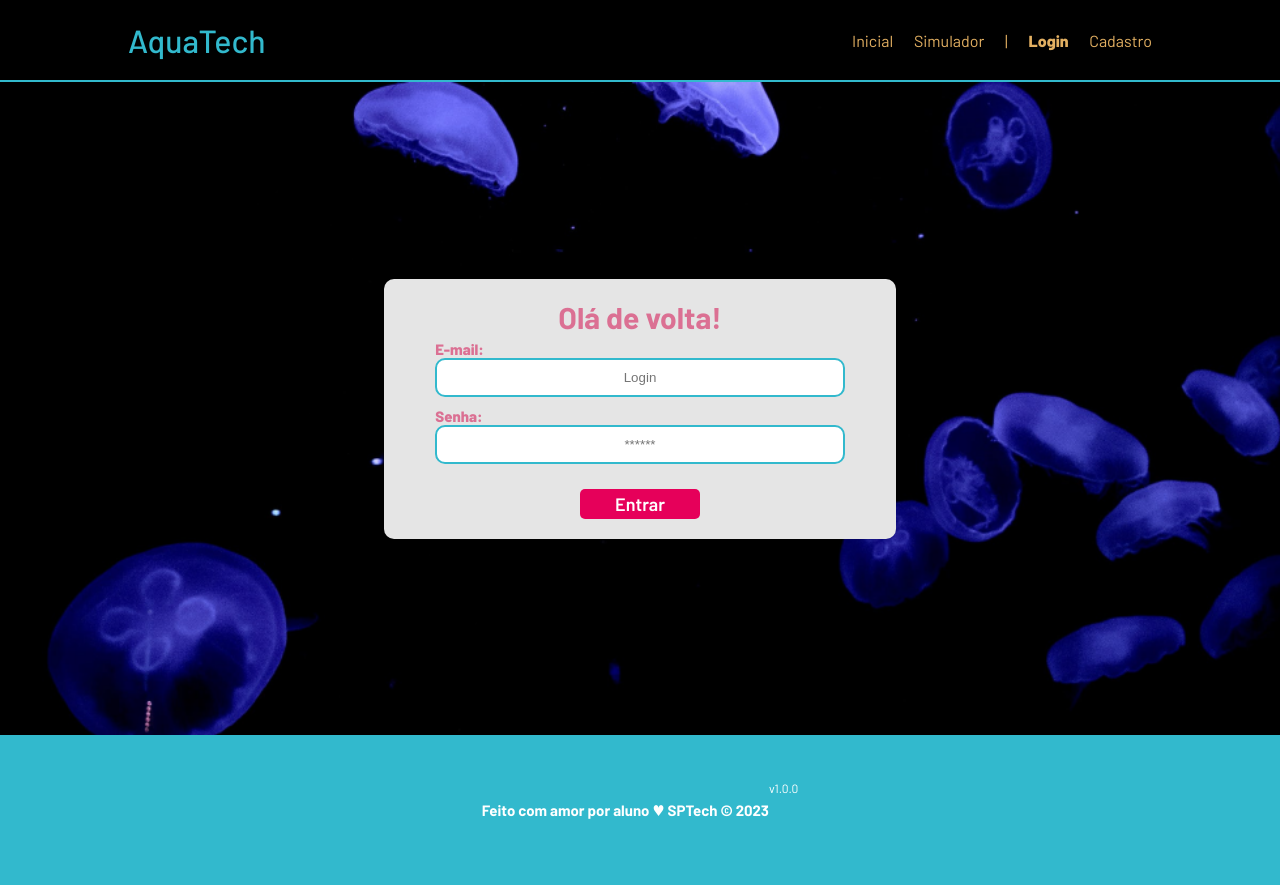
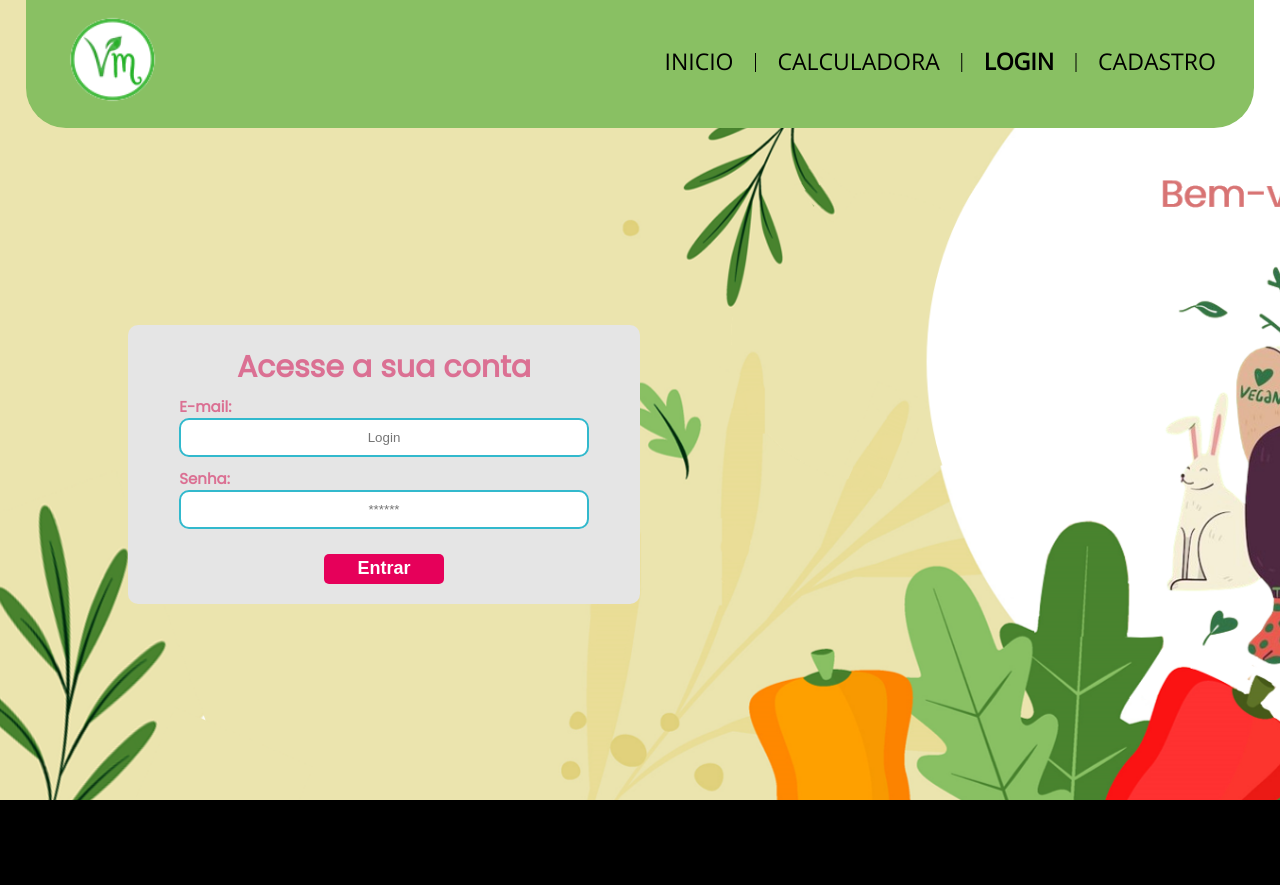
Before and after one commit to JulianaFreires/Projeto-VeggieMania, a website: page VeggieMania/web-data-viz/public/login.html in a window 1280 px wide. After the commit the page ends 800 px from the top, so only its background shows below. Drawn offline with Linux system fonts and the light colour scheme.

Commit message:
CSS login e cadastro e home

```diff
--- a/VeggieMania/web-data-viz/public/css/estilo inicio.css
+++ b/VeggieMania/web-data-viz/public/css/estilo inicio.css
@@ -323,7 +323,7 @@ button {
   height: 13%;
   width: 100%;
   text-align: center;
-  font-size: 32px;
+  font-size: 30px;
   font-weight: bold;
 }
 
@@ -337,10 +337,13 @@ button {
 }
 
 .quadro p {
+  height: 80%;
   font-weight: bold;
   font-size: 16px;
-  border: 1px solid black;
+  background-color: white;
   text-align: center;
+  border-top: 1px solid black;
+  border-bottom: 1px solid black;
 }
 
 
@@ -364,40 +367,45 @@ button {
 }
 
 .quadrante1 {
-  height: 50%;
+  height: 49%;
   width: 100%;
   display: flex;
   flex-direction: row;
   justify-content: center;
   text-align: center;
+  margin-bottom: 2%;
+
 }
 
 .quadrante2 {
-  height: 50%;
+  height: 49%;
   width: 100%;
   display: flex;
   flex-direction: row;
   justify-content: center;
   text-align: center;
+  margin-bottom: 2%;
 }
 
 
 .quadrante3 {
-  height: 50%;
+  height: 49%;
   width: 100%;
   display: flex;
   flex-direction: row;
   justify-content: center;
   text-align: center;
+  margin-bottom: 2%;
 }
 
 .quadrante4 {
-  height: 50%;
+  height: 49%;
   width: 100%;
   display: flex;
   flex-direction: row;
   justify-content: center;
   text-align: center;
+  margin-bottom: 2%;
 }
 
 .imgq {
@@ -418,6 +426,8 @@ button {
   justify-content: center;
   text-align: start;
   margin: 0 2% 0 2%;
+  border: 1px solid black;
+
 }
 
 
@@ -601,7 +611,7 @@ button {
   flex-direction: column;
 }
 
-.tituloc{
+.tituloc5{
   height: 12%;
   width: 100%;
   display: flex;
@@ -610,10 +620,10 @@ button {
   justify-content: center;
   font-size: 21px;
   font-weight: bold;
-  background-color: #9dce7a;
+  background-color: #ffa735;
+  border-radius: 10px;
 }
-
-.titulocc{
+.tituloc4{
   height: 12%;
   width: 100%;
   display: flex;
@@ -622,7 +632,48 @@ button {
   justify-content: center;
   font-size: 21px;
   font-weight: bold;
-  background-color: #9dce7a;
+  background-color: #ff3c35;
+  border-radius: 10px;
+
+}
+.tituloc3{
+  height: 12%;
+  width: 100%;
+  display: flex;
+  flex-direction: row;
+  align-items: center;
+  justify-content: center;
+  font-size: 21px;
+  font-weight: bold;
+  background-color: #e2c626;
+  border-radius: 10px;
+
+}
+.tituloc2{
+  height: 12%;
+  width: 100%;
+  display: flex;
+  flex-direction: row;
+  align-items: center;
+  justify-content: center;
+  font-size: 21px;
+  font-weight: bold;
+  background-color: rgb(157, 90, 157);
+  border-radius: 10px;
+
+}
+
+.tituloc1{
+  height: 12%;
+  width: 100%;
+  display: flex;
+  flex-direction: row;
+  align-items: center;
+  justify-content: center;
+  font-size: 21px;
+  font-weight: bold;
+  background-color: #66a7ec;
+  border-radius: 10px;
   margin-top: 6%;
 }
 
@@ -660,26 +711,6 @@ button {
   align-items: center;
 }
 
-
-
-/* FOOTER */
-
-.footer {
-  background-color: #32b9cd;
-  height: 150px;
-  color: #fff;
-  display: flex;
-  font-size: 15px;
-}
-
-.footer .container {
-  justify-content: center;
-  text-align: center;
-}
-
-.footer .container .version {
-  font-size: 12px;
-}
 
 /* LOGIN */
 
--- a/VeggieMania/web-data-viz/public/css/estilo.css
+++ b/VeggieMania/web-data-viz/public/css/estilo.css
@@ -1,18 +1,124 @@
-@import url('https://fonts.googleapis.com/css2?family=Barlow:ital,wght@0,100;0,200;0,300;0,400;0,500;0,600;0,700;0,800;0,900;1,100;1,200;1,300;1,400;1,500;1,600;1,700;1,800;1,900&display=swap');
+
+@font-face {
+  font-family: Opens;
+  src: url(fonte/OpenSans-Regular.ttf)
+}
+
+@font-face {
+  font-family: Railey;
+  src: url(fonte/Railey-PersonalUse.ttf)
+}
+
+@font-face {
+  font-family: Poppins;
+  src: url(fonte/Poppins-Regular.ttf)
+}
 
 body {
   margin: 0;
   padding: 0;
-  font-family: 'Barlow', 'Segoe UI', 'Segoe UI', Tahoma, Geneva, Verdana, sans-serif;
+  scroll-behavior: smooth;
+  font-family: Poppins;
   background-color: black;
 }
 
-:root {
-  --tamanho-header: 80px;
-  --tamanho-banner: calc(100vh - var(--tamanho-header) - var(--tamanho-footer) - 2px);
-  --tamanho-simulador: calc(100vh - var(--tamanho-header) - var(--tamanho-footer) - 2px);
-  --tamanho-login: calc(100vh - var(--tamanho-header) - var(--tamanho-footer) - 2px);
-  --tamanho-footer: 65px;
+.inicio {
+  height: 100vh;
+  background-image: url(img/log.png);
+  display: flex;
+  flex-direction: column;
+  background-size: cover;
+  background-repeat: no-repeat;
+}
+
+.header {
+  height: 16%;
+  width: 100%;
+  display: flex;
+  flex-direction: row;
+  justify-content: center;
+
+}
+
+.header a {
+  text-decoration: none;
+  color: #000000;
+  font-family: Opens;
+  font-size: 23px;
+}
+
+.agora {
+  font-weight: 800;
+}
+
+.acessos ul li.agora {
+  color: #44BB3F;
+}
+
+.containerH {
+  width: 96%;
+  display: flex;
+  flex-direction: row;
+  justify-content: center;
+  background-color: #89C063;
+  border-radius: 0 0 5vh 5vh;
+}
+
+.caixaH {
+  width: 97%;
+  height: 95%;
+
+}
+
+.navbar {
+  width: 100%;
+  height: 100%;
+  display: flex;
+  justify-content: space-between;
+  color: #000000;
+}
+
+.logo {
+  width: 20%;
+  height: 100%;
+}
+
+.foto {
+  width: 50%;
+  height: 100%;
+  background-image: url(img/logo2.png);
+  background-size: cover;
+  background-repeat: no-repeat;
+}
+
+.acessos {
+  display: flex;
+  width: 70%;
+  height: 100%;
+  justify-content: right;
+  font-size: 20px;
+
+  font-family: OpenSans;
+}
+
+.acessos ul {
+  display: flex;
+  align-items: center;
+  justify-content: space-between;
+  list-style: none;
+}
+
+.acessos li {
+  padding-right: 20px;
+
+}
+
+
+.home {
+  flex-grow: 1;
+  /* p-oucpa o resto da div pai */
+  display: flex;
+  flex-direction: row;
 }
 
 .container {
@@ -21,128 +127,13 @@ body {
   margin: auto;
 }
 
-.header {
-  height: var(--tamanho-header);
-  border-bottom: 2px solid #32b9cd;
-}
-
-.header .container {
-  justify-content: space-between;
-  align-items: center;
-  height: 100%;
-}
-
-.header a {
-  text-decoration: none;
-  color: #e3b062;
-}
-
-.agora {
-  font-weight: 800;
-}
-
-.navbar {
-  width: 300px;
-  display: flex;
-  align-items: center;
-  justify-content: space-between;
-  list-style: none;
-  color: #e3b062;
-}
-
-.titulo {
-  color: #32b9cd;
-  width: fit-content;
-  font-weight: 500;
-}
-
-.header h1 {
-  margin: 0;
-}
-
-/* BANNER */
-
-.banner {
-  height: var(--tamanho-banner);
-  color: white;
-  background-image: url('../assets/imgs/bg-jelly-fish-para-home.png');
-  background-size: cover;
-}
-
-.banner .container {
-  justify-content: center;
-  align-items: center;
-  height: 100%;
-}
-
-.banner .container p {
-  width: 50%;
-  margin: 0;
-  padding: 0;
-  font-size: 36px;
-}
-
-.banner .container span {
-  font-weight: 800;
-}
-
-/* MISSÃO VISÃO VALORES */
-
-.social {
-  background-color: #e5e5e5;
-  display: flex;
-}
-
-.social .container {
-  justify-content: center;
-}
-
-.box img {
-  width: 170px;
-}
-
-.social .container .boxes {
-  display: flex;
-  justify-content: space-between;
-  width: 100%;
-  padding: 30px 0;
-}
-
-.social p {
-  text-align: center;
-}
-
-.box {
-  display: flex;
-  flex-direction: column;
-  align-items: center;
-}
-
 /* FOOTER */
 
-.footer {
-  background-color: #32b9cd;
-  height: 150px;
-  color: #fff;
-  display: flex;
-  font-size: 15px;
-}
-
-.footer .container {
-  justify-content: center;
-  text-align: center;
-}
-
-.footer .container .version {
-  font-size: 12px;
-}
 
 /* LOGIN */
 
 .login {
   height: var(--tamanho-login);
-  background-image: url('../assets/imgs/bg-jelly-fish-para-home.png');
-  background-size: cover;
 }
 
 .login .container {
@@ -308,11 +299,7 @@ input {
   color: white;
 }
 
-.simulador .container {
-  flex-direction: column;
-  overflow: scroll;
-  height: var(--tamanho-simulador);
-}
+
 
 /* ALERTA */
 
--- a/VeggieMania/web-data-viz/public/login.html
+++ b/VeggieMania/web-data-viz/public/login.html
@@ -6,42 +6,45 @@
     <meta http-equiv="X-UA-Compatible" content="IE=edge">
     <meta name="viewport" content="width=device-width, initial-scale=1.0">
 
-    <title>AquaTech | Login</title>
+    <title>VeggieMania | Login</title>
 
     <script src="./js/sessao.js"></script>
 
     <link rel="stylesheet" href="./css/estilo.css">
-    <link rel="icon" href="./assets/icon/favicon2.ico">
-    <link rel="preconnect" href="https://fonts.gstatic.com">
+
 </head>
 
 <body>
 
     <!--Header-->
 
-    <div class="header">
-        <div class="container">
-            <h1 class="titulo">AquaTech</h1>
-            <ul class="navbar">
-                <li>
-                    <a href="index.html">Inicial</a>
-                </li>
-                <li>
-                    <a href="simulador.html">Simulador</a>
-                </li>
-                <li>|</li>
-                <li class="agora">
-                    <a href="#">Login</a>
-                </li>
-                <li>
-                    <a href="cadastro.html">Cadastro</a>
-                </li>
-            </ul>
-        </div>
-    </div>
+    <div class="inicio">
+        <div class="header">
+          <div class="containerH">
+            <div class="caixaH">
+              <div class="navbar">
+                <div class="logo">
+                  <div class="foto">
+                  </div>
+                </div>
+                <div class="acessos">
+                  <ul>
+                    <li><a href="index.html">INICIO</a></li>
+                    <li>|</li>
+                    <li><a href="simulador.html">CALCULADORA</a></li>
+                    <li>|</li>
+                    <li class="agora"><a href="login.html">LOGIN</a></li>
+                    <li>|</li>
+                    <li><a href="cadastro.html">CADASTRO</a></li>
+                  </ul>
+                </div>
+              </div>
+            </div>
+          </div>
+        </div> <!--header acaba aqui-->
 
 
-    <div class="login">
+    <div class="home">
         <div class="alerta_erro">
             <div class="card_erro" id="cardErro">
                 <span id="mensagem_erro"></span>
@@ -49,7 +52,7 @@
         </div>
         <div class="container">
             <div class="card card-login">
-                <h2>Olá de volta!</h2>
+                <h2>Acesse a sua conta</h2>
                 <div class="formulario">
                     <div class="campo">
                         <span>E-mail:</span>
@@ -72,12 +75,7 @@
     </div>
 
     <!--footer inicio-->
-    <div class="footer">
-        <div class="container">
-            <h4>Feito com amor por aluno &hearts; SPTech &copy; 2023</h4>
-            <span class="version">v1.0.0</span>
-        </div>
-    </div>
+
     <!--footer fim-->
 
 </body>
```
Also changed, not shown: VeggieMania/web-data-viz/public/cadastro.html (+26 -29 lines), VeggieMania/web-data-viz/public/calculadora copy.html (added, +49 -0 lines), VeggieMania/web-data-viz/public/calculadora.html (added, +100 -0 lines), VeggieMania/web-data-viz/public/index.html (+6 -12 lines), VeggieMania/web-data-viz/public/css/img/fundofiguras.png, VeggieMania/web-data-viz/public/css/img/fundosaude.png, VeggieMania/web-data-viz/public/css/img/log.png (added), VeggieMania/web-data-viz/public/css/img/prato.png, 1 other file.
